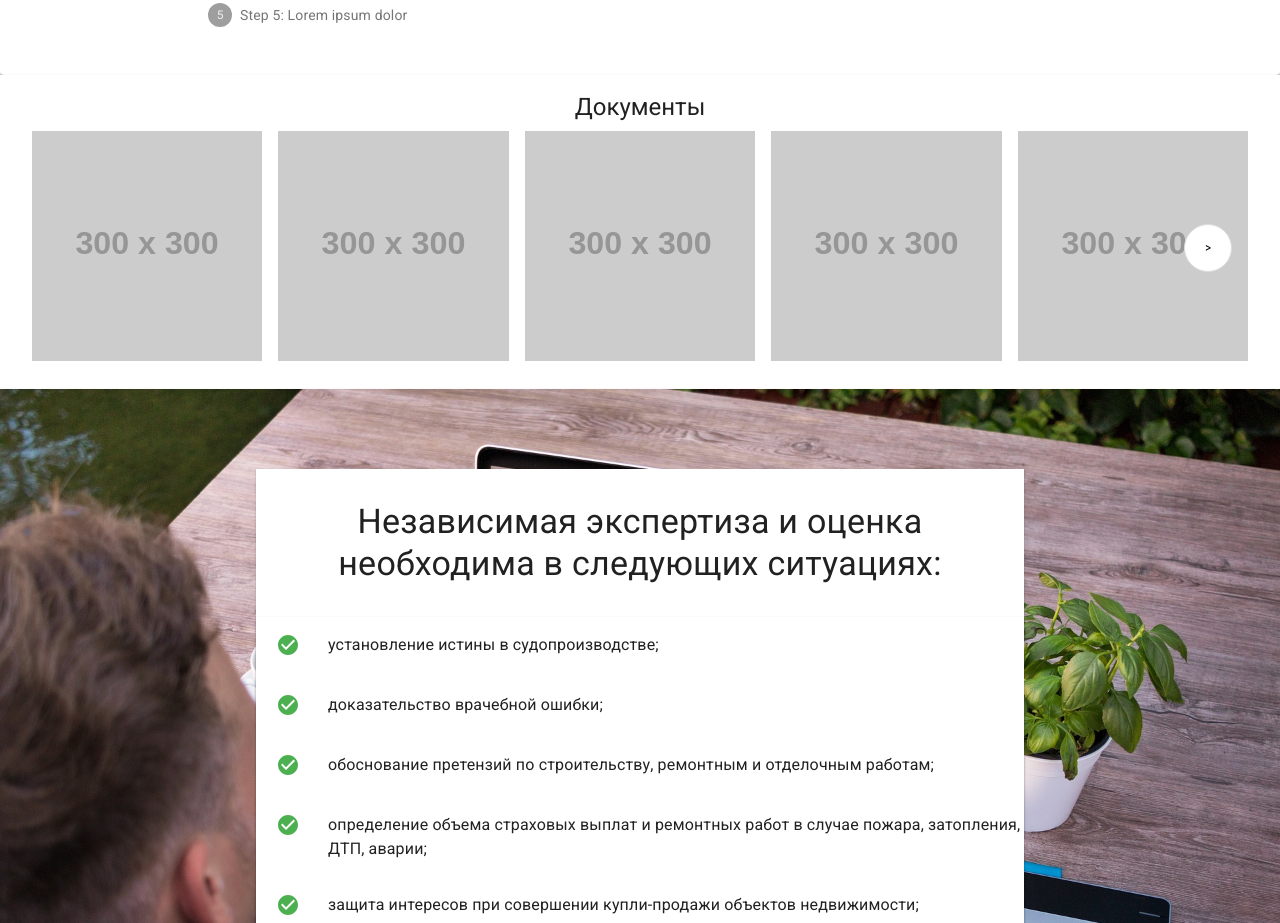
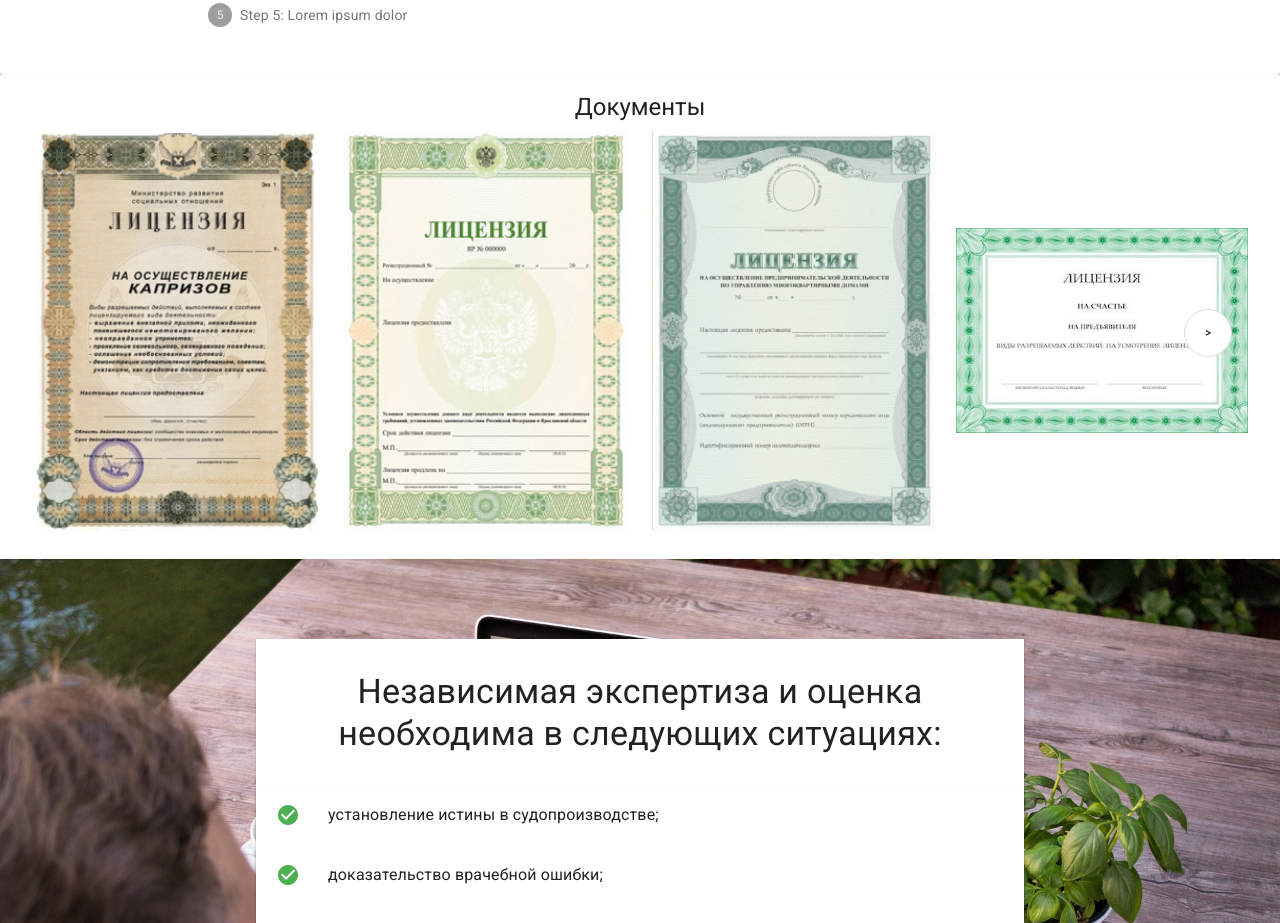
Before and after one commit to avramenkomy/altika-frontend, a React (Create React App) app: page / in a window 1280 px wide. Shown: the part 5100-6023 px from the top of the page. Built offline with nearby package versions, Linux system fonts and the light colour scheme.

Commit message:
WIP: set carousel

```diff
--- a/src/components/licenseDocuments/Item.js
+++ b/src/components/licenseDocuments/Item.js
@@ -1,10 +1,28 @@
 import React from 'react';
+import { makeStyles } from '@material-ui/core/styles';
 
-function Item () {
+const useStyles = makeStyles((theme) => ({
+  license_card_container: {
+    marginTop: 'auto',
+    marginBottom: 'auto',
+  },
+  card: {
+    padding: '8px',
+    '& > img': {
+      maxHeight: '400px',
+      objectFit: 'contain',
+    },
+  },
+}));
+
+function Item (props) {
+  const classes = useStyles();
+
+  const {id, title, url, description} = props;
   return (
-    <div>
-      <div style={{padding: 8}}>
-        <img src="https://via.placeholder.com/300x300" alt="placeholder" style={{width: '100%'}} />
+    <div className={classes.license_card_container}>
+      <div className={classes.card}>
+        <img src={url} alt="placeholder" style={{width: '100%'}} />
       </div>
     </div>
   )
--- a/src/components/licenseDocuments/LicenseDocuments.js
+++ b/src/components/licenseDocuments/LicenseDocuments.js
@@ -1,8 +1,29 @@
 import React from 'react';
 import { Container, Paper, Typography} from '@material-ui/core';
 import { makeStyles } from '@material-ui/core/styles';
+import useMediaQuery from '@material-ui/core/useMediaQuery';
 import Carousel from './Carousel';
 import Item from './Item';
+
+import license0 from '../../resources/img/license/license_1.jpeg';
+import license1 from '../../resources/img/license/license_2.jpeg';
+import license2 from '../../resources/img/license/license_3.jpeg';
+import license3 from '../../resources/img/license/license_4.jpeg';
+import license4 from '../../resources/img/license/license_5.jpeg';
+import license5 from '../../resources/img/license/license_6.jpeg';
+import license6 from '../../resources/img/license/license_7.jpeg';
+import license7 from '../../resources/img/license/license_8.jpeg';
+
+const documents = [
+  { id: 0, title: 'Лицензия №1', url: license0, description: 'Lorem ipsum dolor sit amet, consectetur adipiscing elit.'},
+  { id: 1, title: 'Лицензия №2', url: license1, description: 'Lorem ipsum dolor sit amet, consectetur adipiscing elit.'},
+  { id: 2, title: 'Лицензия №3', url: license2, description: 'Lorem ipsum dolor sit amet, consectetur adipiscing elit.'},
+  { id: 3, title: 'Лицензия №4', url: license3, description: 'Lorem ipsum dolor sit amet, consectetur adipiscing elit.'},
+  { id: 4, title: 'Лицензия №5', url: license4, description: 'Lorem ipsum dolor sit amet, consectetur adipiscing elit.'},
+  { id: 5, title: 'Лицензия №6', url: license5, description: 'Lorem ipsum dolor sit amet, consectetur adipiscing elit.'},
+  { id: 6, title: 'Лицензия №7', url: license6, description: 'Lorem ipsum dolor sit amet, consectetur adipiscing elit.'},
+  { id: 7, title: 'Лицензия №8', url: license7, description: 'Lorem ipsum dolor sit amet, consectetur adipiscing elit.'},
+];
 
 const useStyles = makeStyles((theme) => ({
   root: {
@@ -17,21 +38,36 @@ const useStyles = makeStyles((theme) => ({
 function LicenseDocuments () {
   const classes = useStyles();
 
+  const widthLess1280 = useMediaQuery('(max-width:1280px)');
+  const widthLess800 = useMediaQuery('(max-width:800px)');
+  const widthLess600 = useMediaQuery('(max-width:600px)');
+  const widthLess500 = useMediaQuery('(max-width:500px)');
+  let show;
+
+  if (widthLess500) {
+    show = 1
+  } else if (!widthLess500 && widthLess600) {
+    show = 2
+  } else if (!widthLess500 && !widthLess600 && widthLess800) {
+    show = 3
+  } else if (!widthLess500 && !widthLess600 && !widthLess800 && widthLess1280) {
+    show = 4
+  } else {
+    show = 5
+  }
+
   return (
     <Paper square className={classes.root}>
       <Container maxWidth={"lg"}>
         <Typography variant="h5" className={classes.title}>
           Документы
         </Typography>
-        <Carousel show={5}>
-          <Item />
-          <Item />
-          <Item />
-          <Item />
-          <Item />
-          <Item />
-          <Item />
-          <Item />
+        <Carousel show={show}>
+          {
+            documents.map((item) => {
+              return <Item {...item} />
+            })
+          }
         </Carousel>
       </Container>
     </Paper>
```
